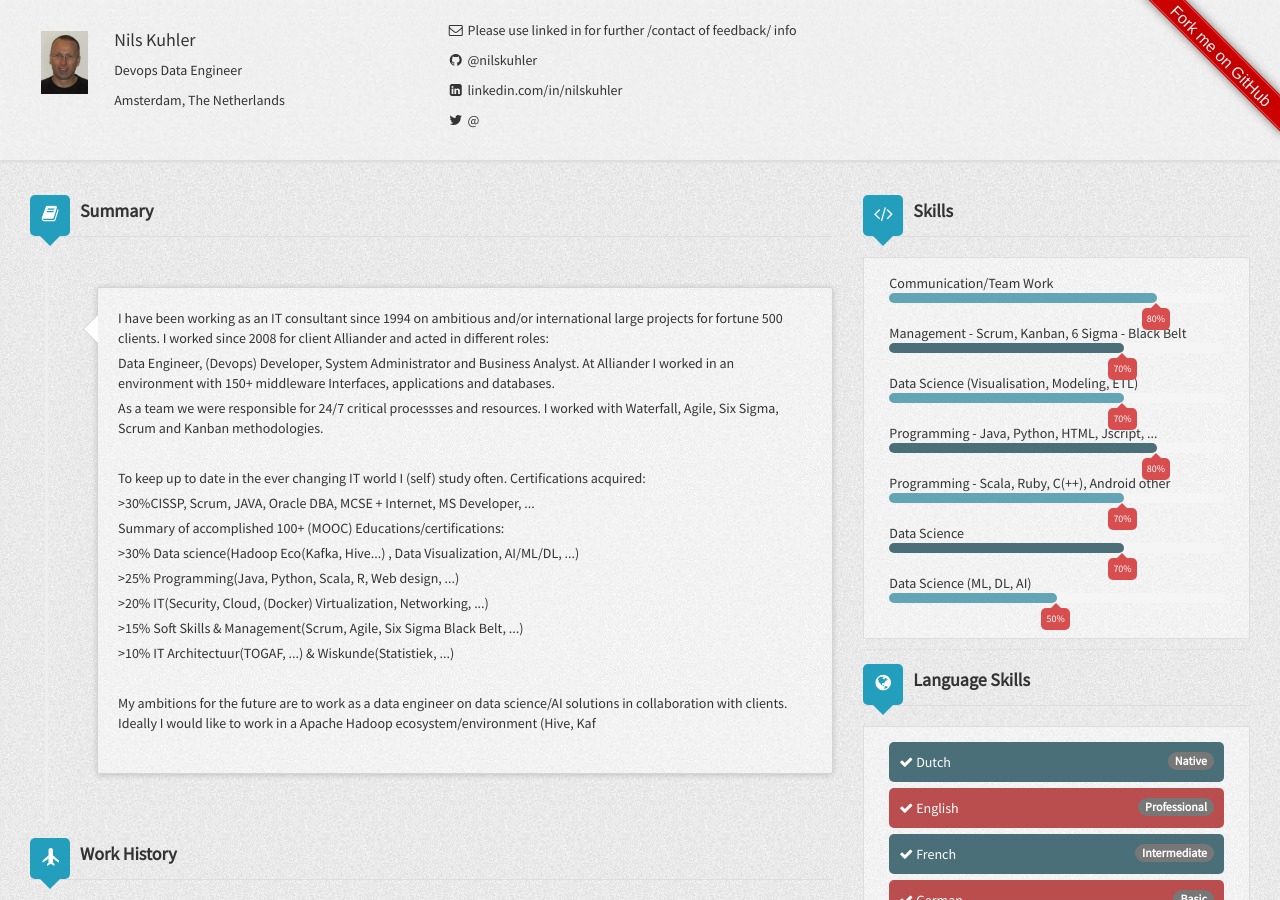
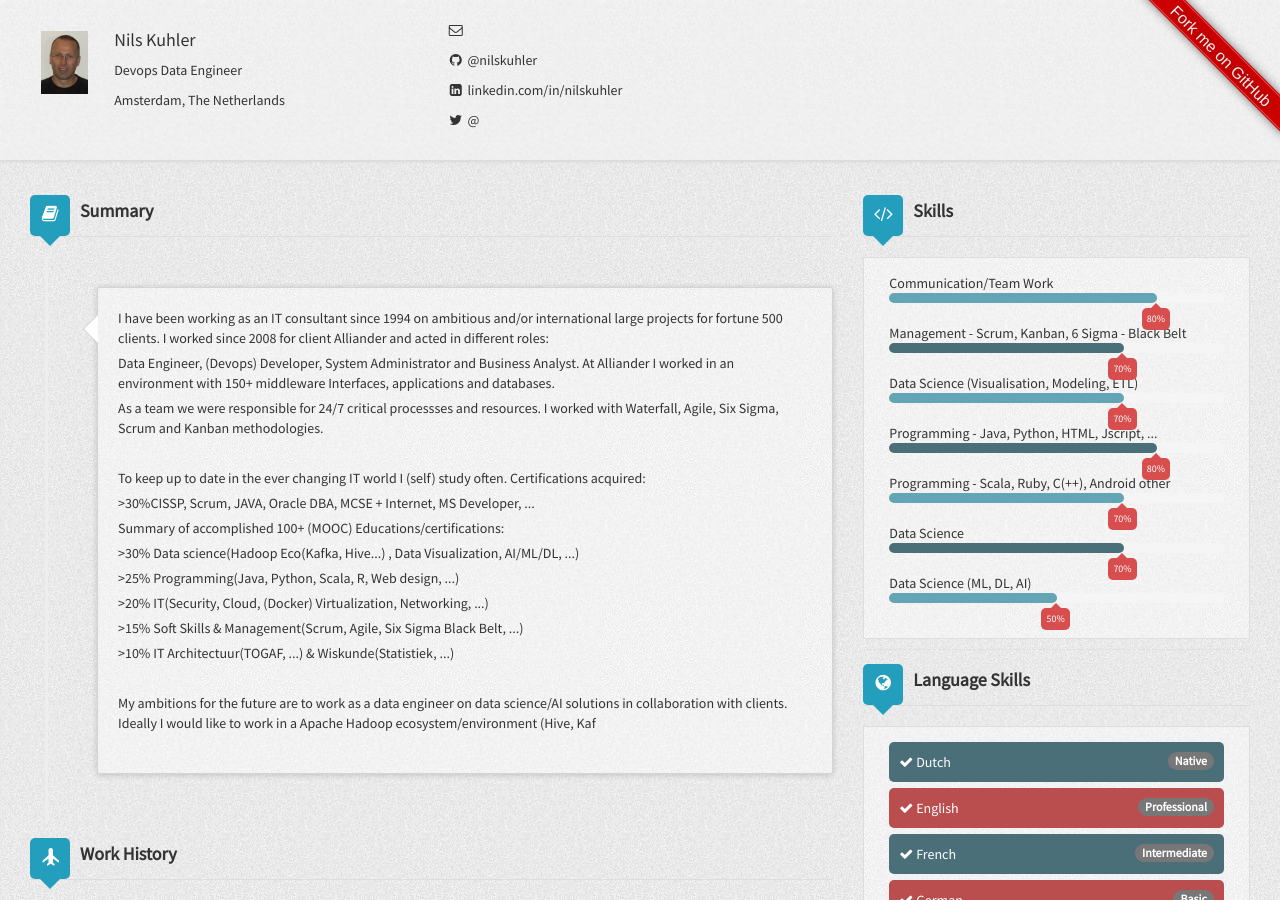
Before and after one commit to NilsKuhler/resumecard, a Jekyll site: the page built from index.html, in a window 1280 px wide and 900 px high. Built offline with Jekyll 4.4.1, drawn with Linux system fonts in a browser that asks for light colours; nearby versions of some CDN libraries.

Commit message:
correct CV text

```diff
--- a/_config.yml
+++ b/_config.yml
@@ -17,7 +17,7 @@ author:
   name: Nils Kuhler
   title: Devops Data Engineer
   address: Amsterdam, The Netherlands
-  email: Please use linked in for further /contact of feedback/ info
+  email:
   link: https://nilskuhler.github.io/mygithub/
   weibo:
   github: nilskuhler
```
